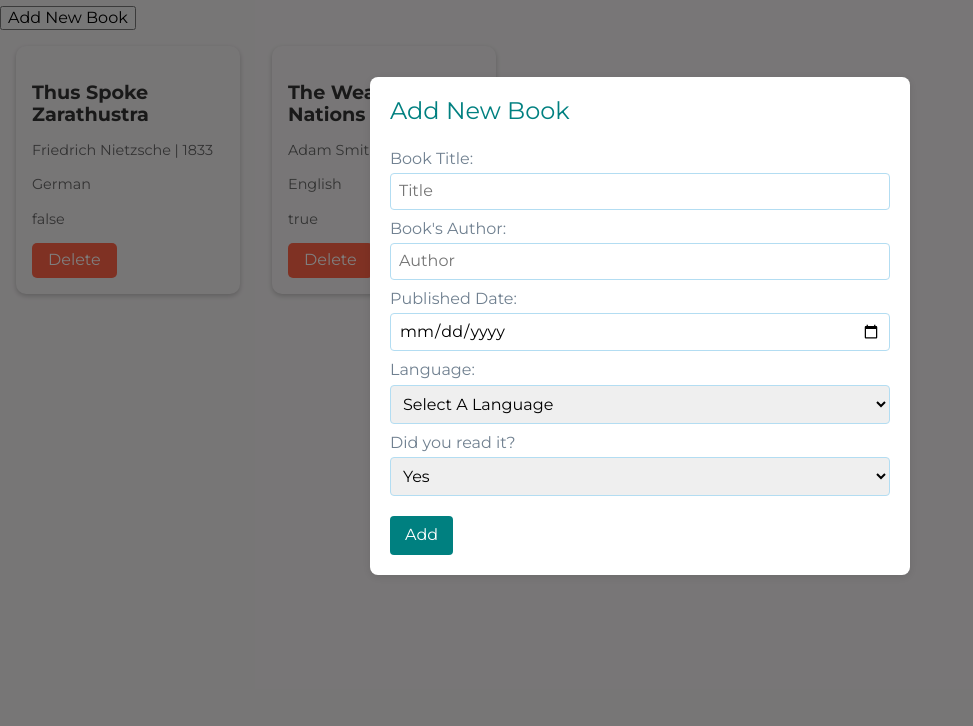
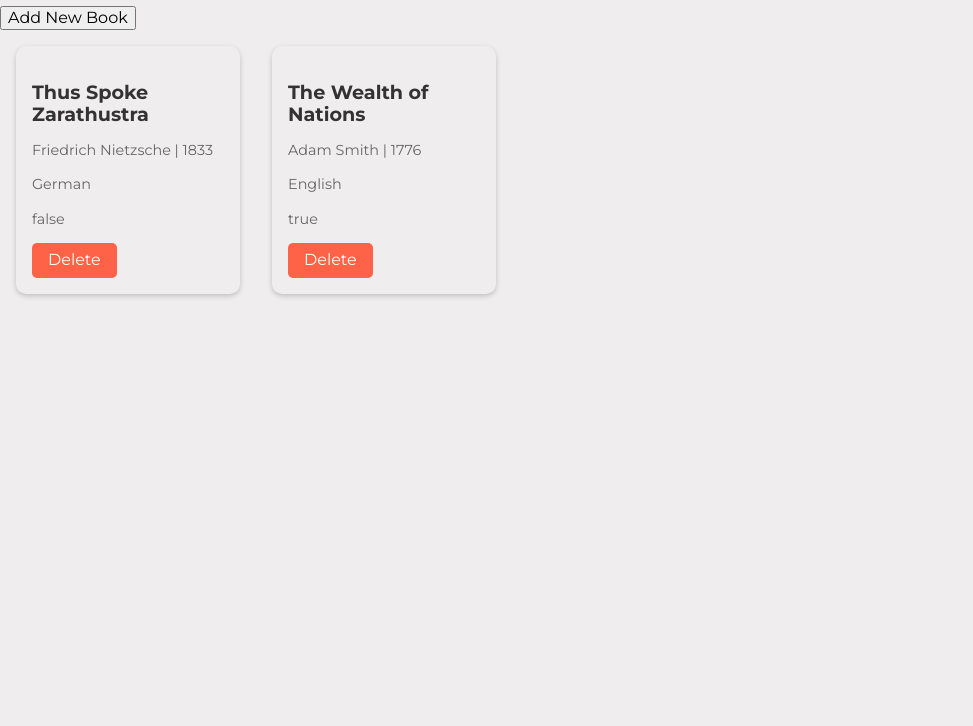
Before and after one commit to SydBrain/library, a plain HTML site: page index.html in a window 1280 px wide. Shown: the part 74-800 px from the top of the page, without its empty margins (0-973 px from the left). Drawn offline with Linux system fonts and the light colour scheme.

Commit message:
Fixed modal

```diff
--- a/css/style.css
+++ b/css/style.css
@@ -50,14 +50,13 @@ h1 {
 }
 
 .modal {
-    display: hidden;
+    display: none;
     background-color: rgba(0, 0, 0, 0.5);
     position: fixed;
     top: 0;
     left: 0;
     right: 0;
     bottom: 0;
-    display: flex;
     justify-content: center;
     align-items: center;
 }
@@ -69,7 +68,6 @@ form[data-form] {
     box-shadow: 0 0.125rem 0.625rem rgba(0, 0, 0, 0.1);
     width: 90%;
     max-width: 31.25rem;
-    /* 500px equivalent */
 }
 
 form[data-form] fieldset {
@@ -81,17 +79,13 @@ form[data-form] fieldset {
 form[data-form] legend {
     font-size: 1.5rem;
     color: #008080;
-    /* Primary Color */
     margin-bottom: 0.9375rem;
-    /* 15px equivalent */
 }
 
 form[data-form] label {
     display: block;
     margin-top: 0.625rem;
-    /* 10px equivalent */
     color: #708090;
-    /* Detail Color */
 }
 
 form[data-form] input[type="text"],
@@ -100,19 +94,15 @@ form[data-form] select {
     width: 100%;
     padding: 0.5rem;
     margin-top: 0.3125rem;
-    /* 5px equivalent */
     border: 1px solid #B3DDF2;
-    /* Secondary Color */
     border-radius: 0.25rem;
     box-sizing: border-box;
 }
 
 form[data-form] input[type="submit"] {
     background-color: #008080;
-    /* Primary Color */
     color: white;
     padding: 0.625rem 0.9375rem;
-    /* 10px vertical and 15px horizontal */
     border: none;
     border-radius: 0.25rem;
     margin-top: 1.25rem;
@@ -122,5 +112,4 @@ form[data-form] input[type="submit"] {
 
 form[data-form] input[type="submit"]:hover {
     background-color: #006666;
-    /* Darker Shade of Primary Color */
 }
```
